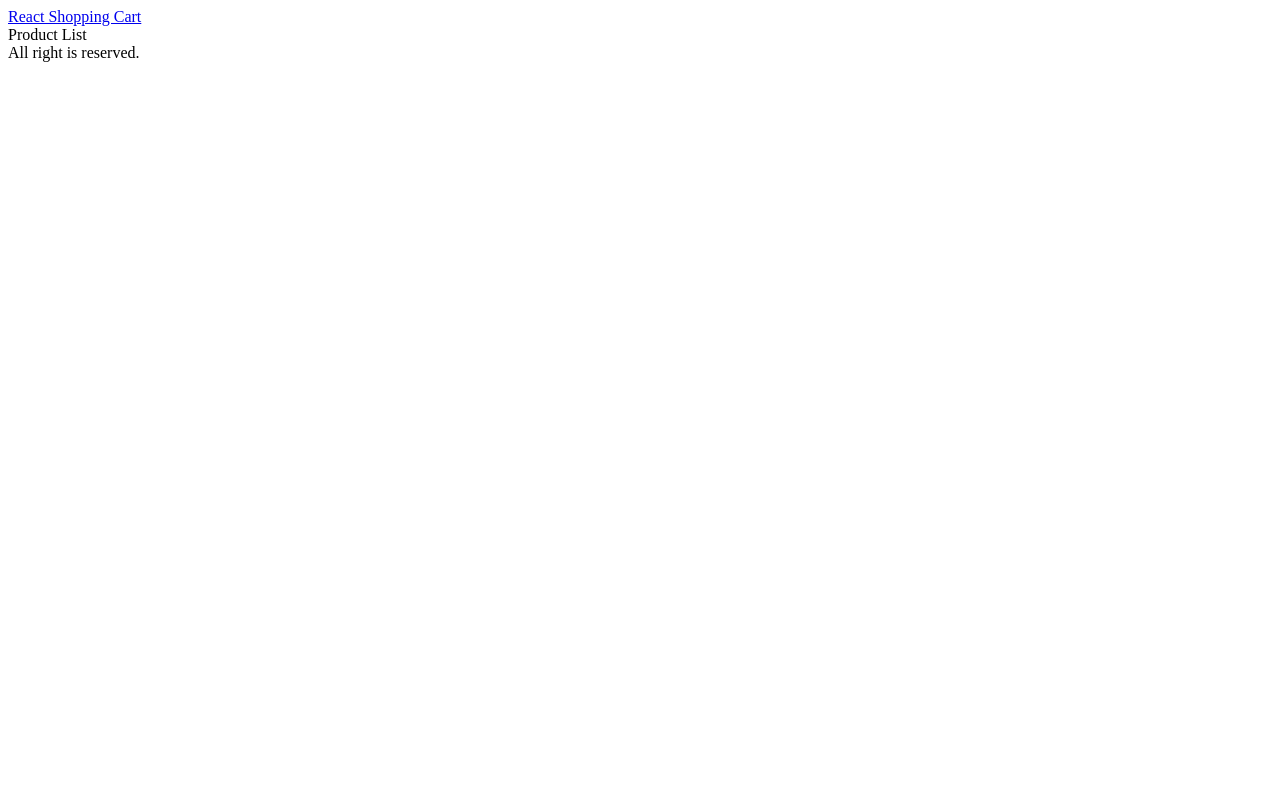
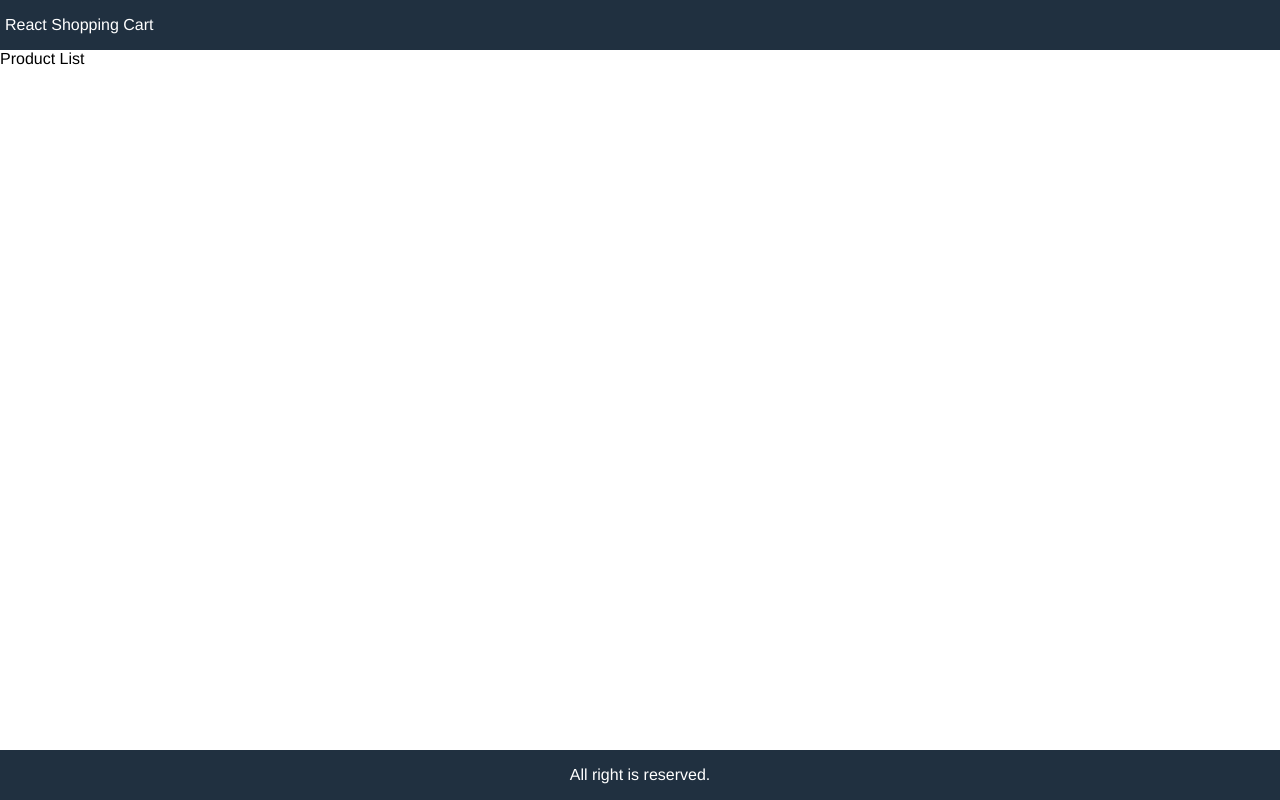
Before and after one commit to Saalu/Redux-Shopping-Cart, a React (Create React App) app: page / in a window 1280 px wide. Built offline with nearby package versions, Linux system fonts and the light colour scheme.

Commit message:
initial structure

```diff
--- a/src/index.css
+++ b/src/index.css
@@ -0,0 +1,51 @@
+html {
+	font-size: 62.5%;
+	box-sizing: border-box;
+}
+
+body,
+#root {
+	height: 100vh;
+	margin: 0;
+}
+
+body,
+input,
+select,
+textarea {
+	font-size: 1.6rem;
+	font-family: Helvetica, Arial, sans-serif;
+}
+
+.grid-container {
+	display: grid;
+	grid-template-areas: "header" "main" "footer";
+	grid-template-rows: 5rem 1fr 5rem;
+	grid-row: 1fr;
+	height: 100%;
+}
+a:hover {
+	color: #ff8000;
+}
+header {
+	grid-area: header;
+	background-color: #203040;
+	display: flex;
+	align-items: center;
+	padding: .5rem;
+}
+header a {
+	color: #fff;
+	text-decoration: none;
+}
+main {
+	grid-area: main;
+}
+footer {
+	grid-area: footer;
+	background-color: #203040;
+	color: #fff;
+	display: flex;
+	justify-content: center;
+	align-items: center;
+}
```
